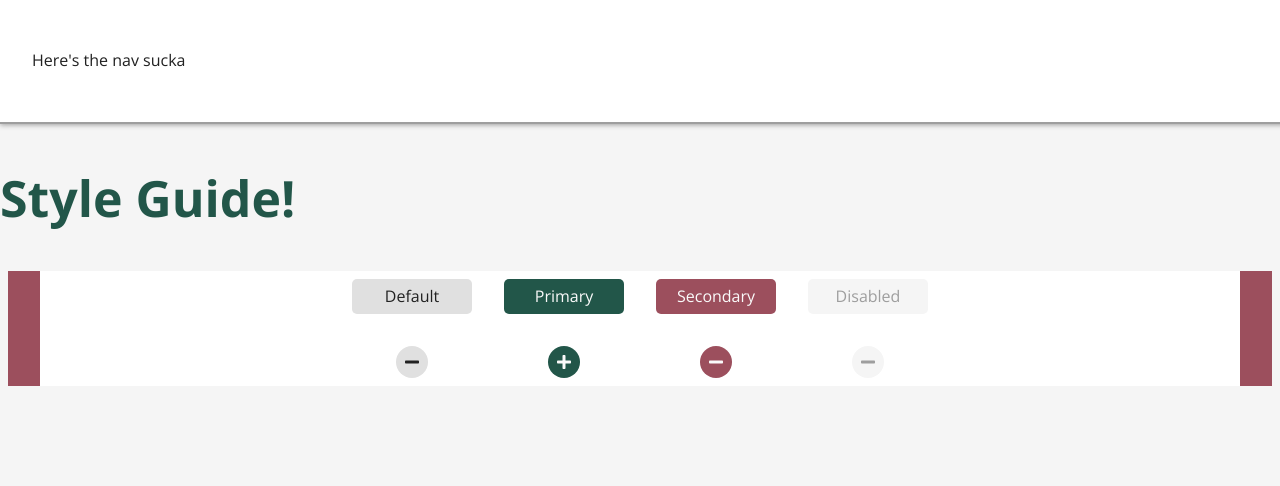
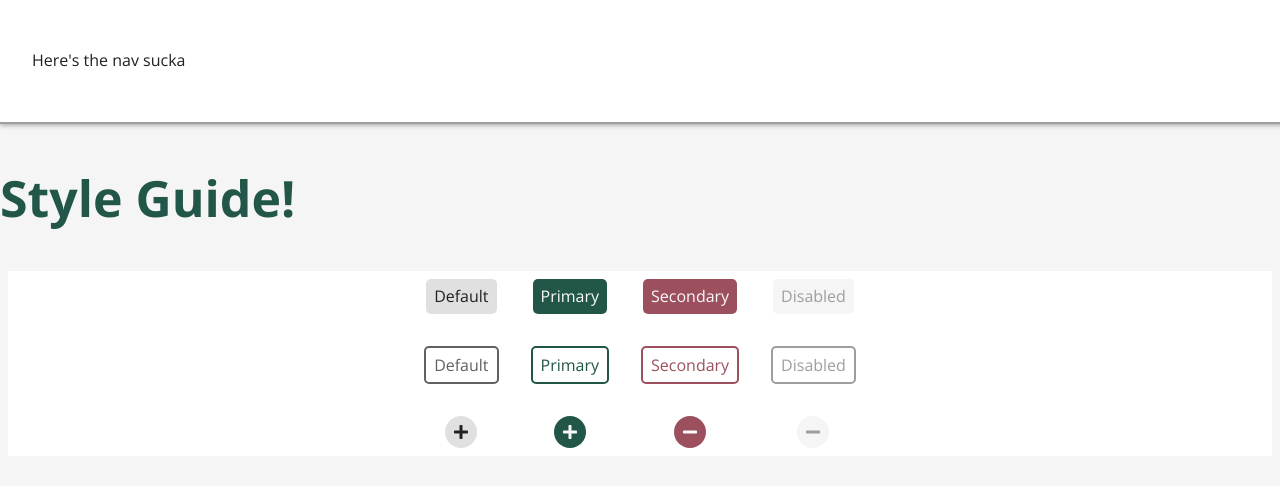
Before and after one commit to dillontitcomb/today, a Next.js app: page /styles in a window 1280 px wide. Shown: the top 486 px of the page. Built offline with nearby package versions, Linux system fonts and the light colour scheme.

Commit message:
finish button styles.

```diff
--- a/pages/_app.js
+++ b/pages/_app.js
@@ -19,6 +19,7 @@ const theme = {
     lightGrey: '#F5F5F5',
     midGrey: '#E0E0E0',
     darkGrey: '#9E9E9E',
+    darkestGrey: '#616161',
     success: 'green',
     danger: '#dc3545',
     dangerDulled: '#F25B69',
--- a/pages/styles.js
+++ b/pages/styles.js
@@ -1,6 +1,20 @@
 import { faMinus, faPlus } from '@fortawesome/free-solid-svg-icons';
 import { FontAwesomeIcon } from '@fortawesome/react-fontawesome';
 import styled from 'styled-components';
+
+const handleBgColorType = (style, theme) => {
+  switch (style) {
+    case 'primary':
+      return theme.colors.primary;
+    case 'secondary':
+      return theme.colors.secondary;
+    case 'disabled':
+      return theme.colors.lightGrey;
+    default:
+      return theme.colors.midGrey;
+  }
+};
+
 const Title = styled.h1`
   font-size: 50px;
   color: ${({ theme }) => theme.colors.primary};
@@ -30,38 +44,89 @@ const GridItem = styled.div`
   padding: 0.5rem;
 `;
 
+const handleTextColorType = (style, theme) => {
+  switch (style) {
+    case 'primary':
+      return theme.colors.lightText;
+    case 'secondary':
+      return theme.colors.lightText;
+    case 'disabled':
+      return theme.colors.darkGrey;
+    default:
+      return theme.colors.darkText;
+  }
+};
+
+const handleBgHoverColorType = (style, theme) => {
+  switch (style) {
+    case 'primary':
+      return theme.colors.primaryDulled;
+    case 'secondary':
+      return theme.colors.secondaryDulled;
+    case 'disabled':
+      return theme.colors.lightGrey;
+    default:
+      return theme.colors.lightGrey;
+  }
+};
+
+const handleOutlineBgHoverColor = (style, theme) => {
+  switch (style) {
+    case 'primary':
+      return theme.colors.primary;
+    case 'secondary':
+      return theme.colors.secondary;
+    case 'disabled':
+      return theme.colors.darkGrey;
+    default:
+      return theme.colors.darkestGrey;
+  }
+};
+const handleOutlineTextColor = (style, theme) => {
+  switch (style) {
+    case 'primary':
+      return theme.colors.primary;
+    case 'secondary':
+      return theme.colors.secondary;
+    case 'disabled':
+      return theme.colors.darkGrey;
+    default:
+      return theme.colors.darkestGrey;
+  }
+};
+
 const Button = styled.button`
-  min-width: 120px;
-  max-height: 34.4px;
   display: inline-block;
   background-color: ${(props) =>
-    props.primary
-      ? props.theme.colors.primary
-      : props.secondary
-      ? props.theme.colors.secondary
-      : props.disabled
-      ? props.theme.colors.lightGrey
-      : props.theme.colors.midGrey};
+    handleBgColorType(props.buttonstyle, props.theme)};
   font-size: 1rem;
-  color: ${(props) =>
-    props.primary || props.secondary
-      ? props.theme.colors.lightText
-      : props.disabled
-      ? props.theme.colors.darkGrey
-      : props.theme.colors.darkText};
-  padding: 0.5rem 1rem;
+  color: ${(props) => handleTextColorType(props.buttonstyle, props.theme)};
+  padding: 0.5rem;
   border: none;
   cursor: pointer;
   outline: none;
   border-radius: 5px;
   &:hover {
     background-color: ${(props) =>
-      props.primary
-        ? props.theme.colors.primaryDulled
-        : props.secondary
-        ? props.theme.colors.secondaryDulled
-        : props.theme.colors.lightGrey};
-    cursor: ${(props) => (props.disabled ? 'not-allowed' : 'pointer')};
+      handleBgHoverColorType(props.buttonstyle, props.theme)};
+    cursor: ${(props) =>
+      props.buttonstyle == 'disabled' ? 'not-allowed' : 'pointer'};
+  }
+`;
+
+const OutlineButton = styled.button`
+  display: inline-block;
+  padding: 0.5rem;
+  border-radius: 5px;
+  background-color: ${({ theme }) => theme.colors.background};
+  cursor: pointer;
+  border: 2px solid
+    ${(props) => handleOutlineBgHoverColor(props.buttonstyle, props.theme)};
+  color: ${(props) => handleOutlineTextColor(props.buttonstyle, props.theme)};
+  &:hover {
+    opacity: ${(props) => (props.buttonstyle == 'disabled' ? 1 : 0.8)};
+    cursor: ${(props) =>
+      props.buttonstyle == 'disabled' ? 'not-allowed' : 'pointer'};
   }
 `;
 
@@ -75,44 +140,60 @@ const IconButton = styled(Button)`
   border-radius: 100%;
 `;
 
+const PlusButton = (props) => {
+  return (
+    <GridItem>
+      <IconButton {...props}>
+        <FontAwesomeIcon icon={faPlus}></FontAwesomeIcon>
+      </IconButton>
+    </GridItem>
+  );
+};
+const MinusButton = (props) => {
+  return (
+    <GridItem>
+      <IconButton {...props}>
+        <FontAwesomeIcon icon={faMinus}></FontAwesomeIcon>
+      </IconButton>
+    </GridItem>
+  );
+};
+
 export default function styles(params) {
   return (
     <div>
       <Title>Style Guide!</Title>
-      <Container secondary>
+      <Container buttonstyle='secondary'>
         <GridContainer>
           <GridItem>
             <Button>Default</Button>
           </GridItem>
           <GridItem>
-            <Button primary>Primary</Button>
+            <Button buttonstyle='primary'>Primary</Button>
           </GridItem>
           <GridItem>
-            <Button secondary>Secondary</Button>
+            <Button buttonstyle='secondary'>Secondary</Button>
           </GridItem>
           <GridItem>
-            <Button disabled>Disabled</Button>
+            <Button buttonstyle='disabled'>Disabled</Button>
           </GridItem>
           <GridItem>
-            <IconButton>
-              <FontAwesomeIcon icon={faMinus}></FontAwesomeIcon>
-            </IconButton>
+            <OutlineButton>Default</OutlineButton>
           </GridItem>
           <GridItem>
-            <IconButton primary>
-              <FontAwesomeIcon icon={faPlus}></FontAwesomeIcon>
-            </IconButton>
+            <OutlineButton buttonstyle='primary'>Primary</OutlineButton>
           </GridItem>
           <GridItem>
-            <IconButton secondary>
-              <FontAwesomeIcon icon={faMinus}></FontAwesomeIcon>
-            </IconButton>
+            <OutlineButton buttonstyle='secondary'>Secondary</OutlineButton>
           </GridItem>
           <GridItem>
-            <IconButton disabled>
-              <FontAwesomeIcon icon={faMinus}></FontAwesomeIcon>
-            </IconButton>
+            <OutlineButton buttonstyle='disabled'>Disabled</OutlineButton>
           </GridItem>
+
+          <PlusButton></PlusButton>
+          <PlusButton buttonstyle='primary'></PlusButton>
+          <MinusButton buttonstyle='secondary'></MinusButton>
+          <MinusButton buttonstyle='disabled'></MinusButton>
         </GridContainer>
       </Container>
     </div>
```
